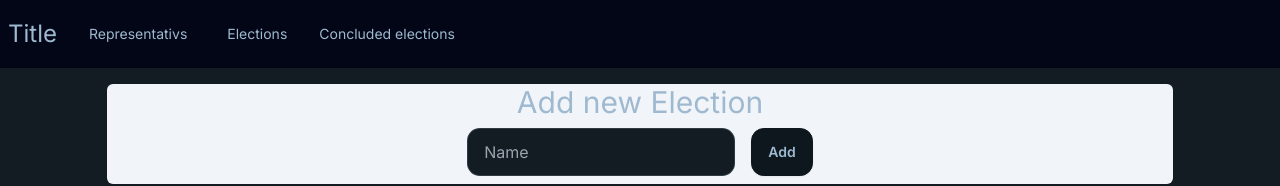
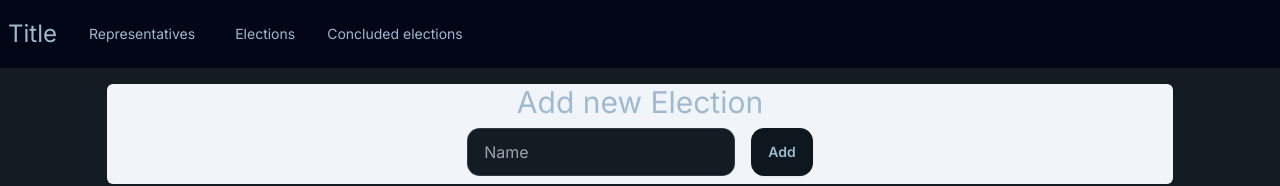
Before and after one commit to martensoderlind/Final-weekend-assignment, a Next.js app: page /elections in a window 1280 px wide. Shown: the top 186 px of the page. Built offline with nearby package versions, Linux system fonts and the light colour scheme.

Commit message:
more spelling

```diff
--- a/src/app/navbar.tsx
+++ b/src/app/navbar.tsx
@@ -10,7 +10,7 @@ export default function Navbar() {
       <div className="flex-none">
         <ul className="menu menu-horizontal px-2 ">
           <li className="px-2">
-            <Link href="\representativs\">Representativs</Link>
+            <Link href="\representatives\">Representatives</Link>
           </li>
           <li>
             <Link href="\elections\">Elections</Link>
```
